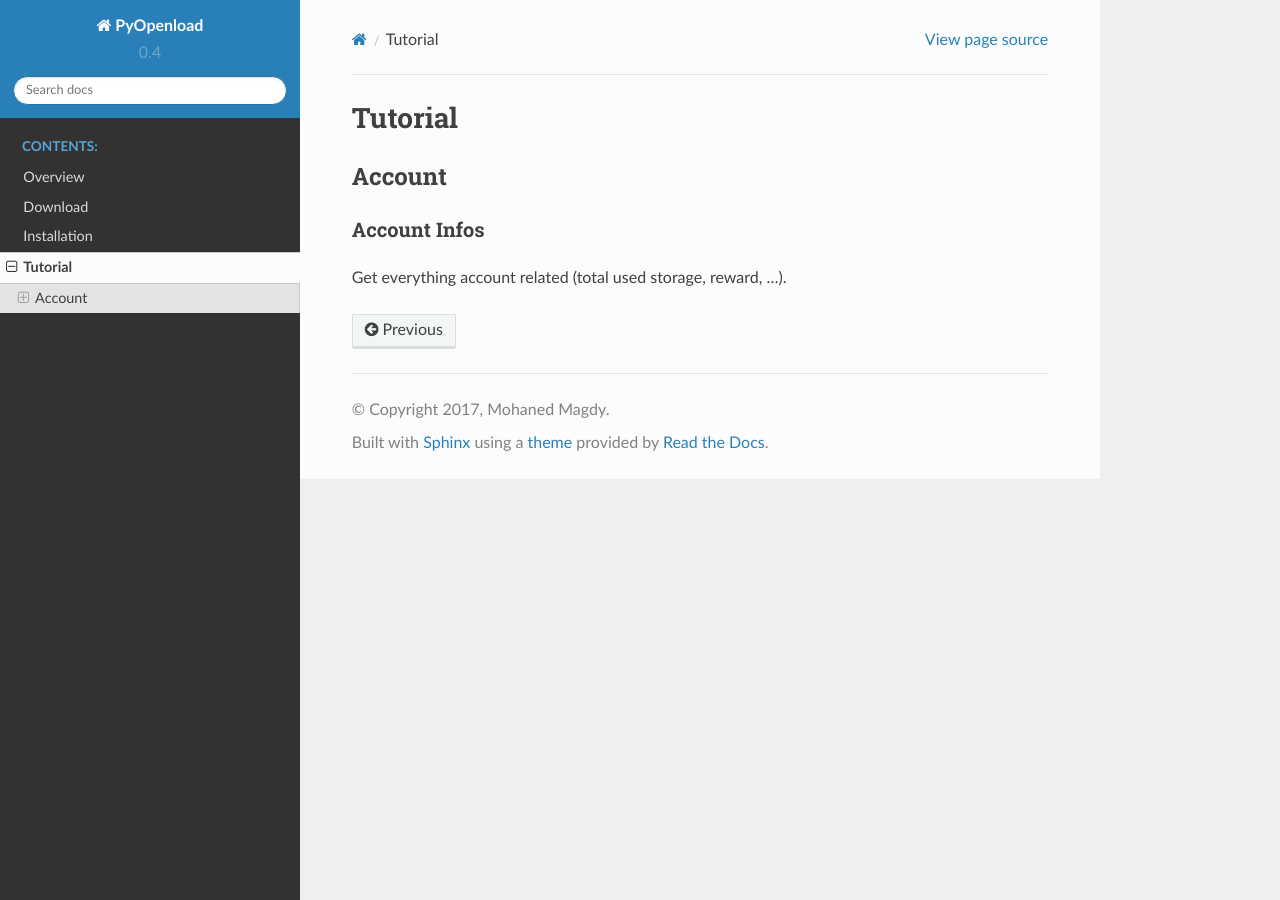
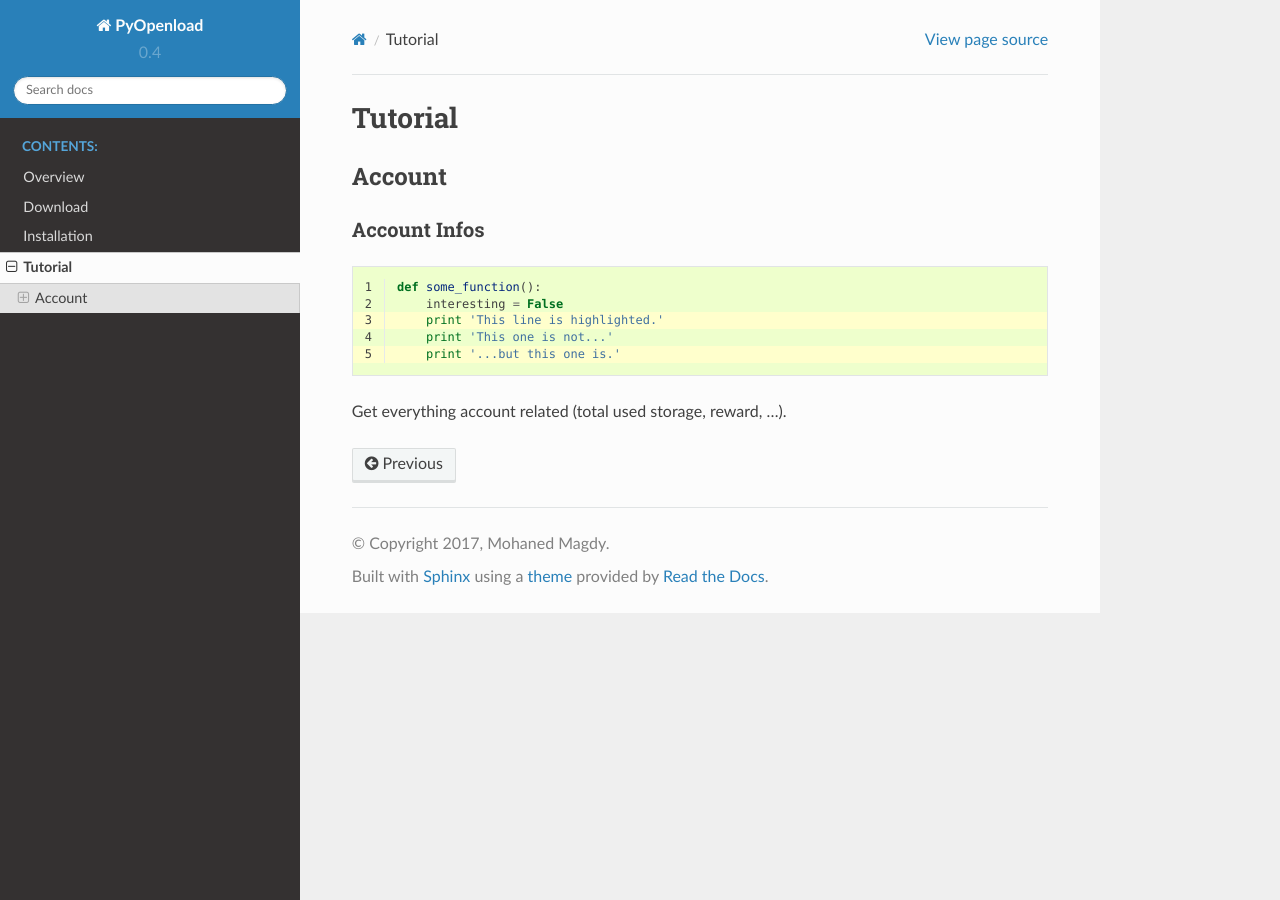
Before and after one commit to mohan3d/PyOpenload, a Sphinx documentation site: the page built from docs/tutorial.rst, in a window 1280 px wide. Built offline with Sphinx 7.4.7 and the Read the Docs theme 2.0.0, drawn with Linux system fonts in a browser that asks for light colours.

Commit message:
try official resDocs code

```diff
--- a/docs/tutorial.rst
+++ b/docs/tutorial.rst
@@ -8,9 +8,20 @@
 Account Infos
 -------------
 
+.. code-block:: python
+   :linenos:
+   :emphasize-lines: 3,5
+
+   def some_function():
+       interesting = False
+       print 'This line is highlighted.'
+       print 'This one is not...'
+       print '...but this one is.'
+
 Get everything account related (total used storage, reward, ...).
 
 .. code-block:: python
+   :linenos:
    from __future__ import print_function
 
    from openload import OpenLoad
```
